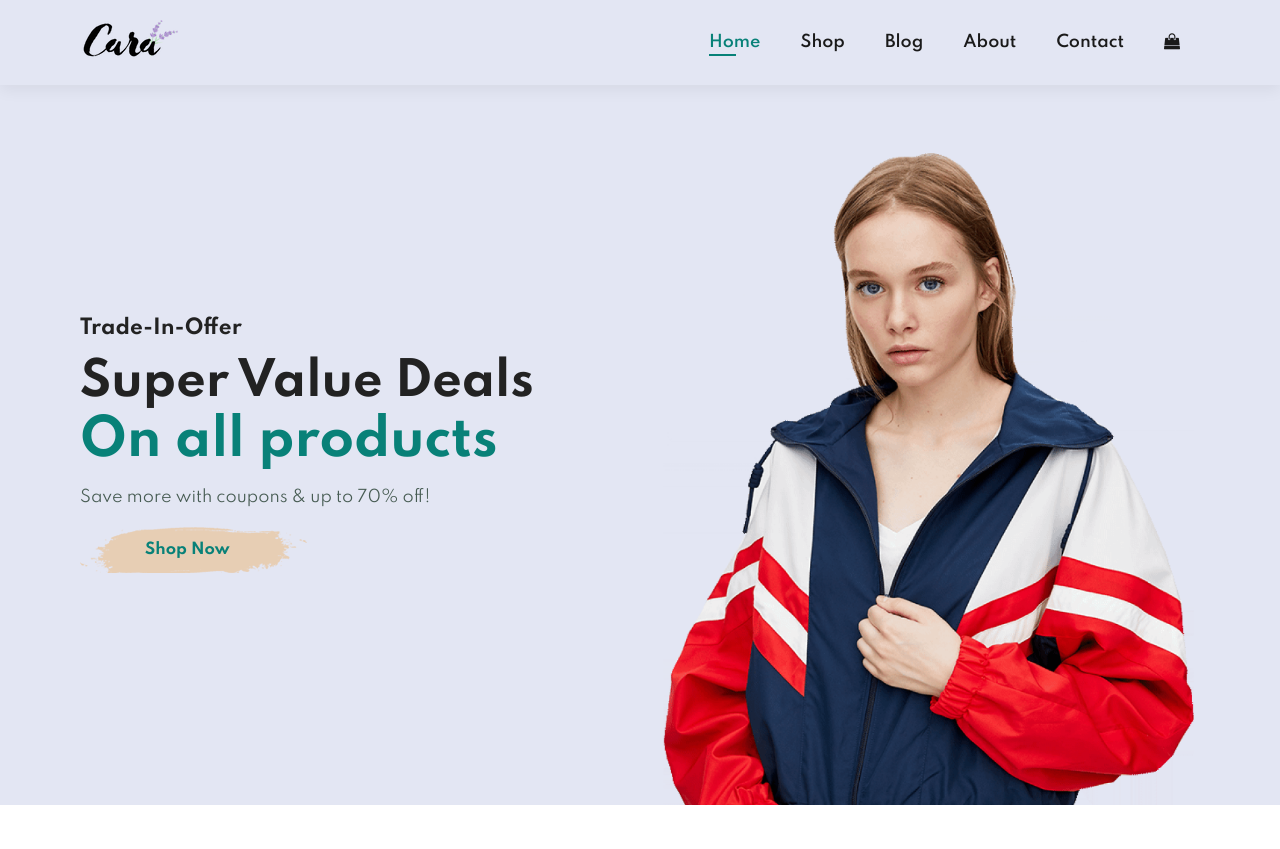
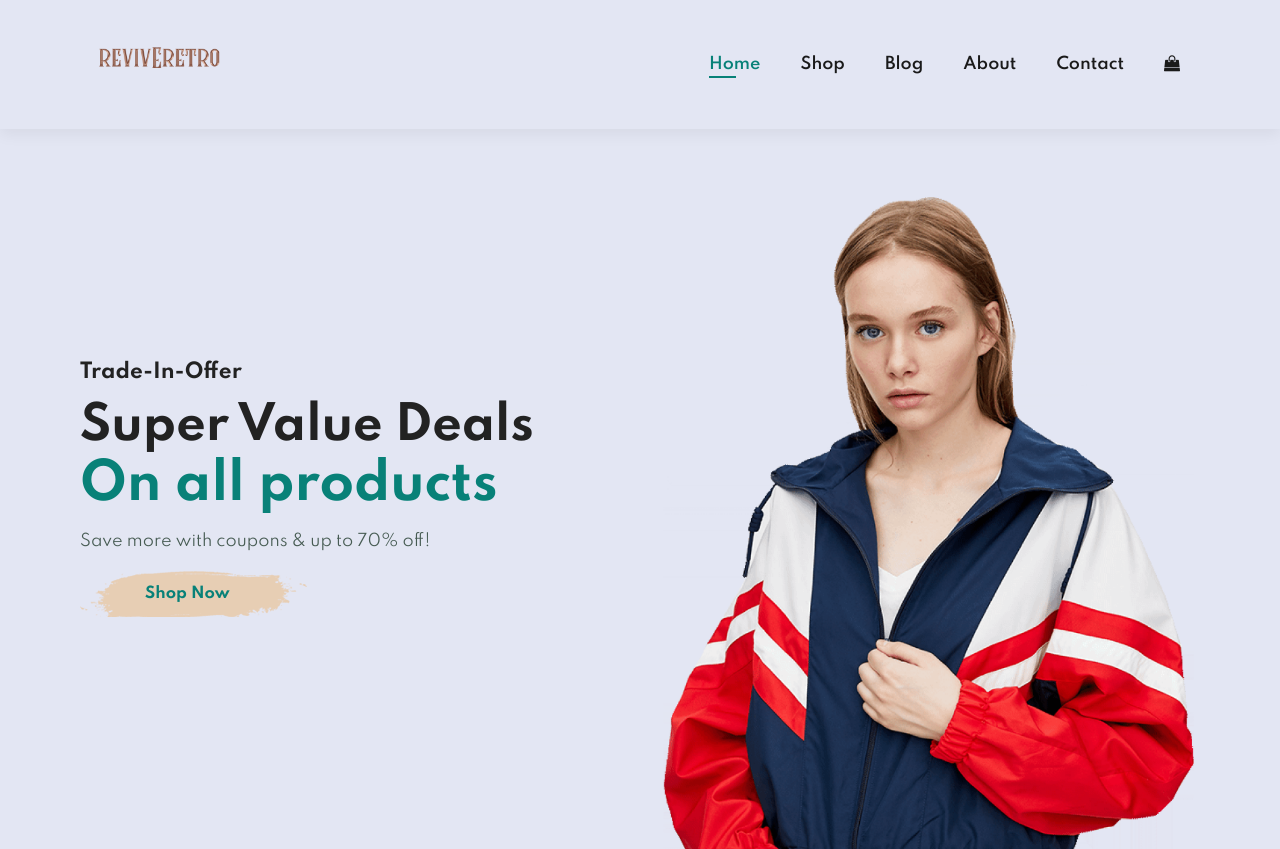
Before and after one commit to TrevorA17/E-Commerce-Website, a plain HTML site: page index.html in a window 1280 px wide. Shown: the top 849 px of the page. Drawn offline with Linux system fonts and the light colour scheme.

Commit message:
logo update

```diff
--- a/index.html
+++ b/index.html
@@ -13,7 +13,7 @@
 
     <body>
         <section id="header">
-            <a href="#"><img src="img/logo.png" class="logo"></a>
+            <a href="#"><img src="img/Logos/WithoutBG/Choco_Text_no_BG.png" class="logo"></a>
 
             <div>
                 <ul id="navbar">
--- a/style.css
+++ b/style.css
@@ -132,6 +132,13 @@ body {
 
 #close {
   display: none;
+}
+/* CSS to style the logo */
+.logo {
+  max-width: 150px;  /* Adjust this value to your preference */
+  max-height: 90px;  /* Adjust this value to your preference */
+  width: auto;
+  height: auto;
 }
 
 /* Home Page  */
```
